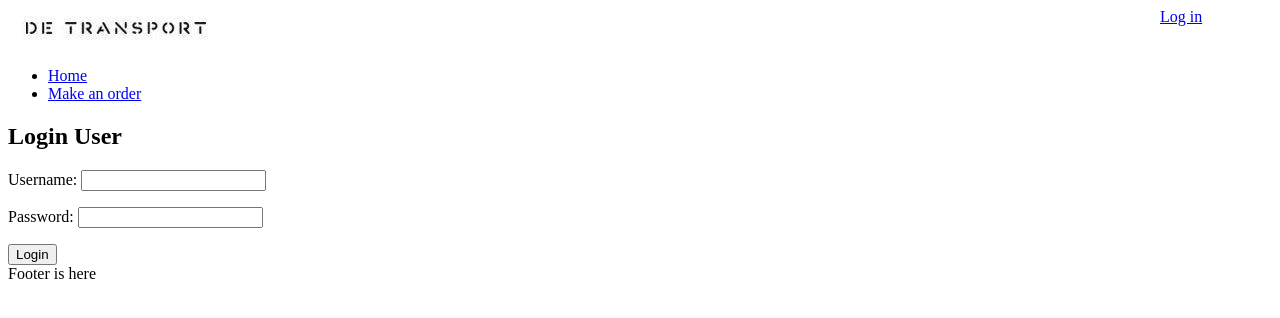
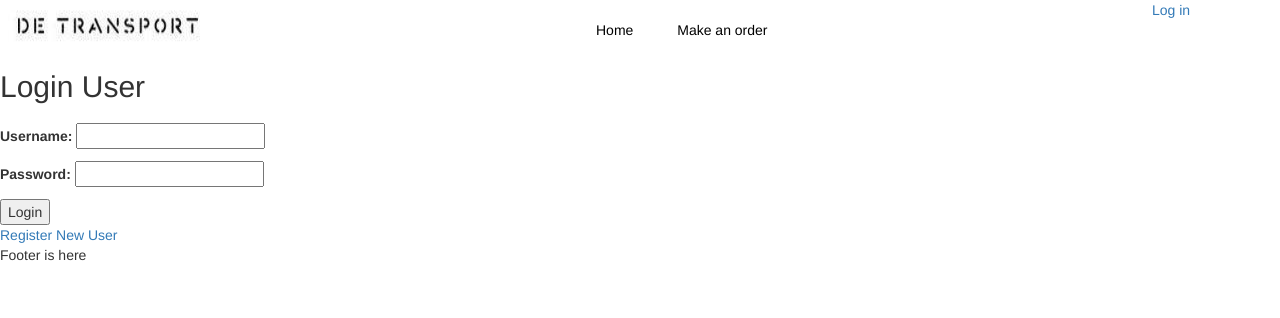
Before and after one commit to Esen9248/DE-transport, a Django app: page / in a window 1280 px wide. Shown: the top 318 px of the page. Run offline with Django 3.2, Linux system fonts and the light colour scheme; some libraries are stand-ins or nearby versions.

Commit message:
register user

```diff
--- a/DE_project/DE_project/static/css/base.css
+++ b/DE_project/DE_project/static/css/base.css
@@ -2,3 +2,25 @@
     position: absolute;
     margin-left: 90%;
 }
+
+.header{
+    display: flex;
+}
+.links{
+    margin-top: 20px;
+    margin-left: 25%;
+    list-style: none;
+}
+.links li{
+    display: inline;
+    margin: 0;
+    padding: 20px;
+}
+.links a{
+    color: #000;
+    text-decoration: none;
+}
+.links a:hover{
+    transition: 300ms;
+    color: orange;
+}
--- a/DE_project/DE_project/templates/base.html
+++ b/DE_project/DE_project/templates/base.html
@@ -6,6 +6,9 @@
       DE transport - {% block title %}
       {% endblock title %}
     </title>
+    <link rel="stylesheet" href="https://maxcdn.bootstrapcdn.com/bootstrap/3.3.7/css/bootstrap.min.css"
+    integrity="sha384-BVYiiSIFeK1dGmJRAkycuHAHRg32OmUcww7on3RYdg4Va+PmSTsz/K68vbdEjh4u"
+    crossorigin="anonymous">
     <link rel="stylesheet" href='{% static "css/base.css" %}' />
     {% block css %}
     {% endblock css %}
@@ -23,7 +26,7 @@
       <img class='logo' src='{% static 'images/DE_logo.jpg' %}'/>
       <ul class='links'>
         <li><a href='{% url 'home' %}'>Home</a></li>
-        <li><a href='#'>Make an order</a></li>
+        <li><a href='{% url 'post-order' %}'>Make an order</a></li>
         {% if request.user.is_authenticated %}
         <li><a href="{% url 'user-details' request.user.users.slug %}">Profile</a></li>
         {% endif %}
--- a/DE_project/DE_project/urls.py
+++ b/DE_project/DE_project/urls.py
@@ -24,6 +24,7 @@ from users import views as users_views
 urlpatterns = [
     path('', users_views.login_user, name='login-user'),
     path('logout', users_views.logout_user, name='logout-user'),
+    path('register-user', users_views.register_user, name='register-user'),
     path('admin/', admin.site.urls),
     path('orders/', include('orders.urls')),
     path('users/', include('users.urls')),
--- a/DE_project/users/forms.py
+++ b/DE_project/users/forms.py
@@ -1,5 +1,5 @@
 from django import forms
-
+from .models import Users
 
 class AddUserForm(forms.Form):
     name = forms.CharField(max_length=255)
@@ -7,6 +7,14 @@ class AddUserForm(forms.Form):
     middle_name = forms.CharField(max_length=255)
     number = forms.IntegerField()
     info = forms.CharField(widget=forms.Textarea)
+    def save(self):
+        Users.objects.create(
+            name=self.cleaned_data['name'],
+            sur_name=self.cleaned_data['sur_name'],
+            middle_name=self.cleaned_data['middle_name'],
+            number=self.cleaned_data['number'],
+            info=self.cleaned_data['info'],
+        )
 
 class LoginUser(forms.Form):
     username = forms.CharField()
--- a/DE_project/users/models.py
+++ b/DE_project/users/models.py
@@ -10,7 +10,7 @@ class Users(models.Model):
     sur_name = models.CharField(max_length=255)
     middle_name = models.CharField(max_length=255)
     number = models.IntegerField()
-    info = models.TextField()
+    info = models.TextField(null=True)
     auth_user = models.OneToOneField(settings.AUTH_USER_MODEL, on_delete=models.CASCADE)
     def __str__(self):
         return self.name
--- a/DE_project/users/templates/users/loginuser.html
+++ b/DE_project/users/templates/users/loginuser.html
@@ -9,10 +9,13 @@ Login User
 {% endblock %}
 
 {% block contents %}
+<div class='main_div_login'>
 <h2>{{ error_message }}</h2>
 <form method='POST'>
     {% csrf_token %}
     {{ login_user_form.as_p }}
     <input type='submit' value='Login'/>
 </form>
+<a href='{% url 'register-user' %}' class='register'>Register New User</a>
+</div>
 {% endblock %}
--- a/DE_project/users/views.py
+++ b/DE_project/users/views.py
@@ -35,3 +35,10 @@ def logout_user(request):
 @login_required
 def home(request):
     return render(request, 'home.html', locals())
+
+def register_user(request):
+    register_user = AddUserForm(request.POST or None)
+    if register_user.is_valid() and request.method == 'POST':
+        register_user.save()
+        return redirect(reverse('orders'))
+    return render(request, 'users/register_user.html', locals())
```
Also changed, not shown: DE_project/users/templates/users/register_user.html (added, +17 -0 lines), DE_project/orders/migrations/0008_merge_20180425_1322.py (added), DE_project/orders/migrations/0009_merge_20180425_1355.py (added), DE_project/users/migrations/0005_auto_20180425_1457.py (added).
